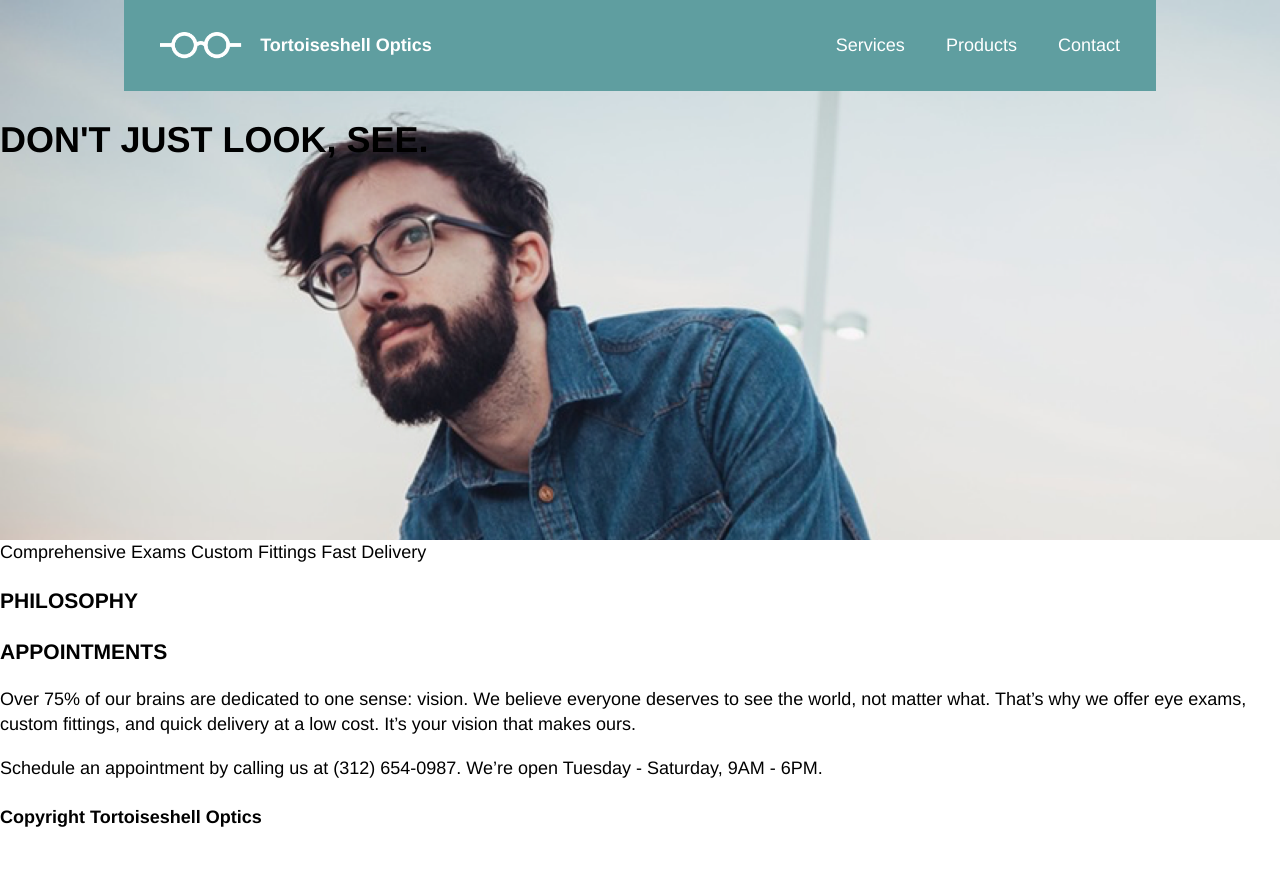
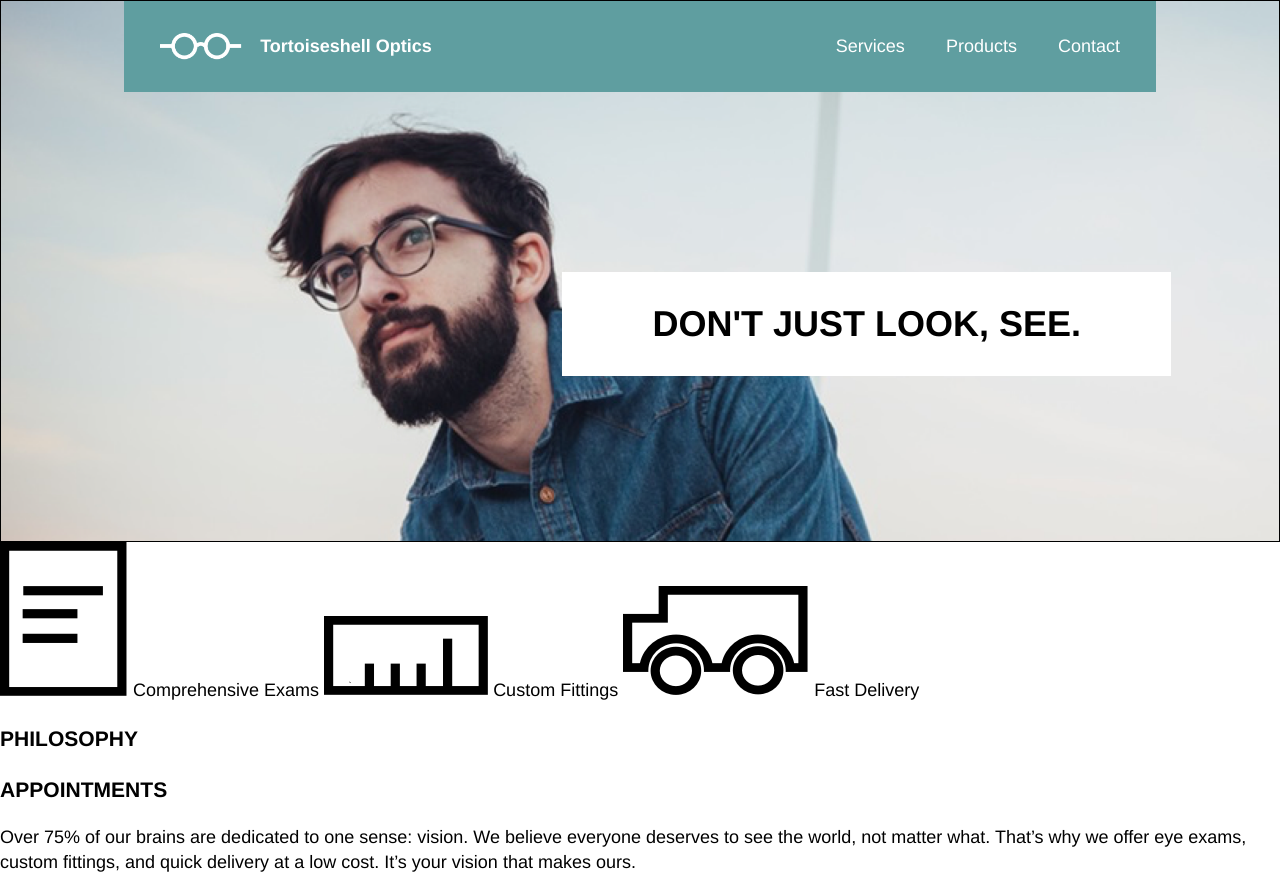
Before and after one commit to Khrystyna007/optics, a plain HTML site: page index.html in a window 1280 px wide. Shown: the top 879 px of the page. Before the commit the page ends 854 px from the top, so only its background shows below. Drawn offline with Linux system fonts and the light colour scheme.

Commit message:
banned added

```diff
--- a/index.html
+++ b/index.html
@@ -28,13 +28,20 @@
 
       <!-- Banner -->
 
+  <div class="white-banner">
     <h1>DON'T JUST LOOK, SEE.</h1>
+  </div>
+
 
 </div>
   <!-- Services -->
+<img src="./resources/paper-icon.png" alt="paper list">
+<span>Comprehensive Exams</span>
 
-<span>Comprehensive Exams</span>
+<img src="./resources/ruler-icon.png" alt="ruler icon">
 <span>Custom Fittings</span>
+
+<img src="./resources/truck-icon.png" alt="truck icon">
 <span>Fast Delivery</span>
 
   <!-- About Us -->
--- a/resources/style.css
+++ b/resources/style.css
@@ -18,7 +18,7 @@ ul{
 
 header{
   background-color: cadetblue;
-  width: 960px;
+  max-width: 960px;
   margin: 0 auto;
   display: flex;
   align-items: center;
@@ -46,9 +46,29 @@ li{
   padding-left: 2rem;
 }
 /* Banner */
+
 .banner-container{
   background-image: url("./glasses-bg.png");
   background-repeat: no-repeat;
   background-size: cover;
   height: 30rem;
+  border: 1px solid black;
+
 }
+h1{
+  background-color: white;
+  display: inline-block;
+  padding: 1.5rem 5rem;
+  margin-top: 10rem;
+}
+.white-banner{
+  display: flex;
+  justify-content: flex-end;
+  max-width: 1030px;
+  align-content: center;
+  margin: 0 auto;
+  margin-right: 6rem;
+
+
+
+}
```
Lines whose indentation alone changed are shown as unchanged.
